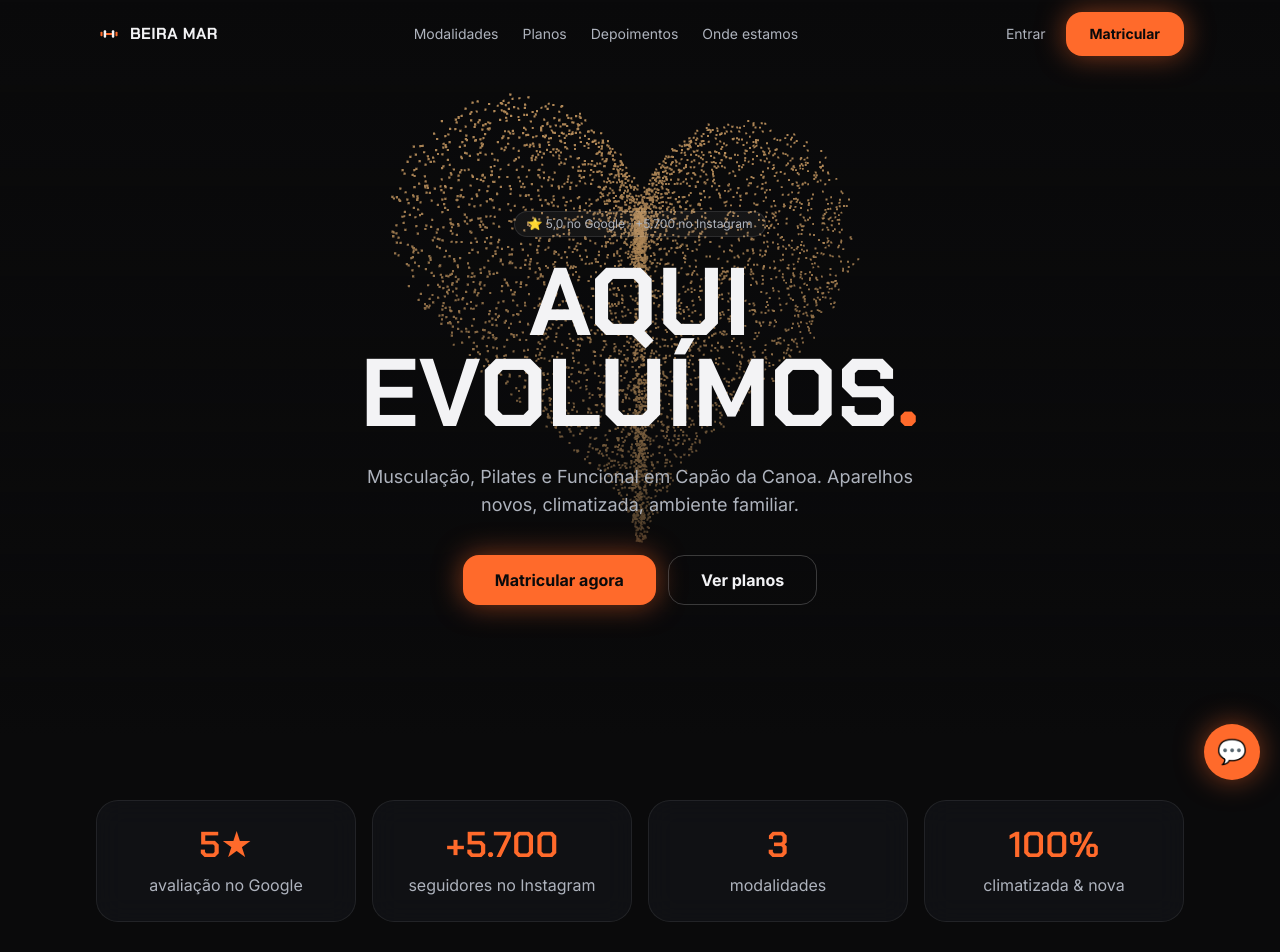
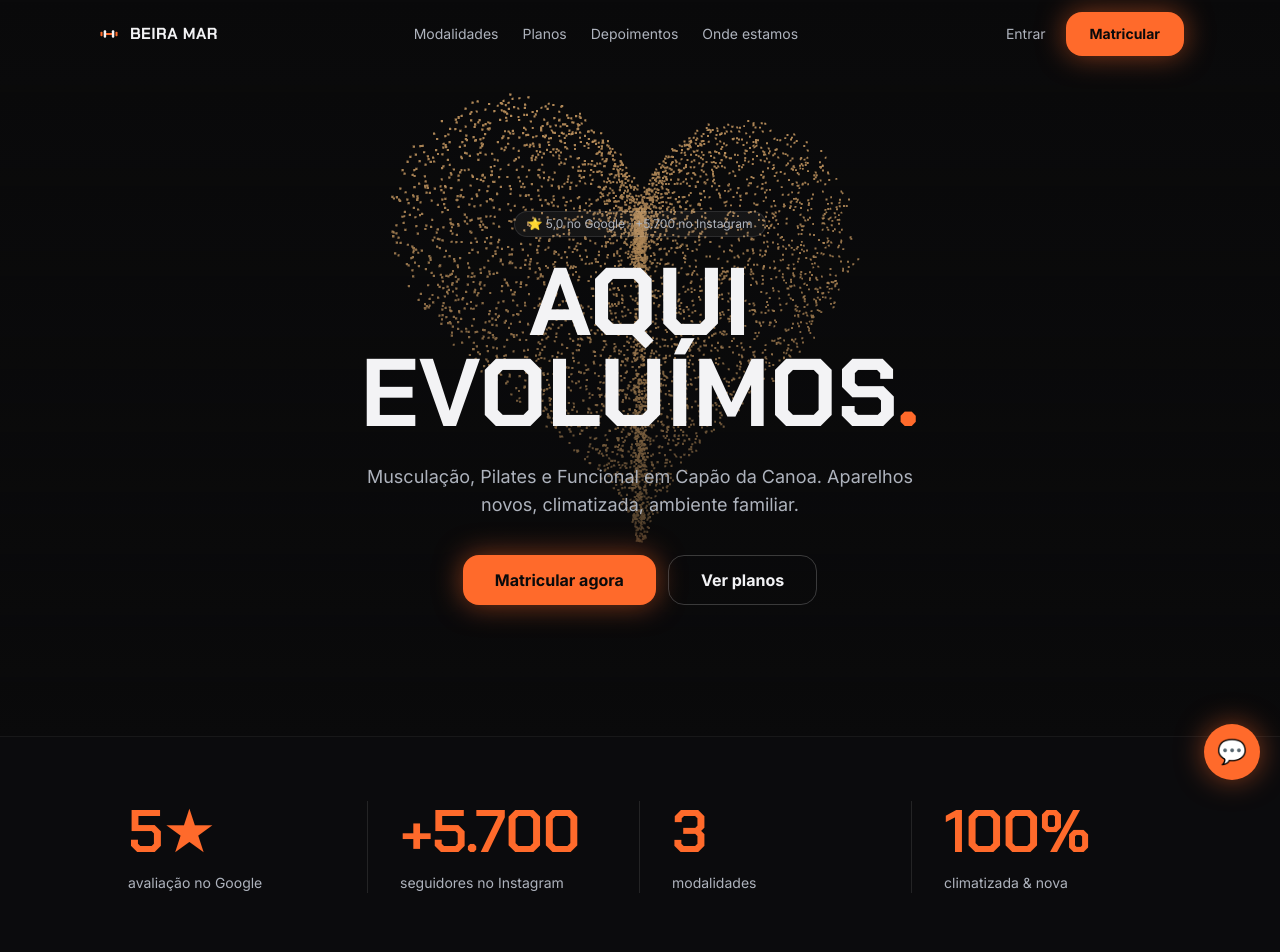
Before and after one commit to dionersilvaggr6/Academia-Beira-mar, a Next.js app in the folder web/: page / in a window 1280 px wide. Shown: the top 952 px of the page. Built offline with nearby package versions, Linux system fonts and the light colour scheme.

Commit message:
refactor: de-slop stats band (editorial row, drop hero-metric cards)
Remove os 4 cards de vidro identicos (cliche hero-metric) por uma faixa
editorial com divisores finos e numeros maiores. Menos vidro, mais caracter.

Assinado-por: DH — CMTecnologia

```diff
--- a/web/components/sections/Stats.tsx
+++ b/web/components/sections/Stats.tsx
@@ -1,20 +1,27 @@
 import { Container } from "@/components/ui/Container";
 import { Counter } from "@/components/ui/Counter";
-import { GlassCard } from "@/components/ui/GlassCard";
 import { SITE } from "@/content/site";
 
 export function Stats() {
   return (
-    <section id="numeros" className="py-16">
+    <section
+      id="numeros"
+      className="border-white/5 border-y bg-surface/30 py-12 md:py-16"
+    >
       <Container>
-        <div className="grid grid-cols-2 gap-4 md:grid-cols-4">
+        <div className="grid grid-cols-2 gap-y-10 md:grid-cols-4 md:gap-y-0 md:divide-x md:divide-white/10">
           {SITE.stats.map((stat) => (
-            <GlassCard key={stat.rotulo} className="text-center">
-              <p className="font-display text-4xl text-flame">
+            <div
+              key={stat.rotulo}
+              className="px-6 text-center md:px-8 md:text-left"
+            >
+              <p className="font-display text-5xl text-flame leading-none tracking-tight md:text-6xl">
                 <Counter value={stat.valor} />
               </p>
-              <p className="mt-2 text-fg-dim">{stat.rotulo}</p>
-            </GlassCard>
+              <p className="mt-3 font-sans text-fg-dim text-sm">
+                {stat.rotulo}
+              </p>
+            </div>
           ))}
         </div>
       </Container>
```
